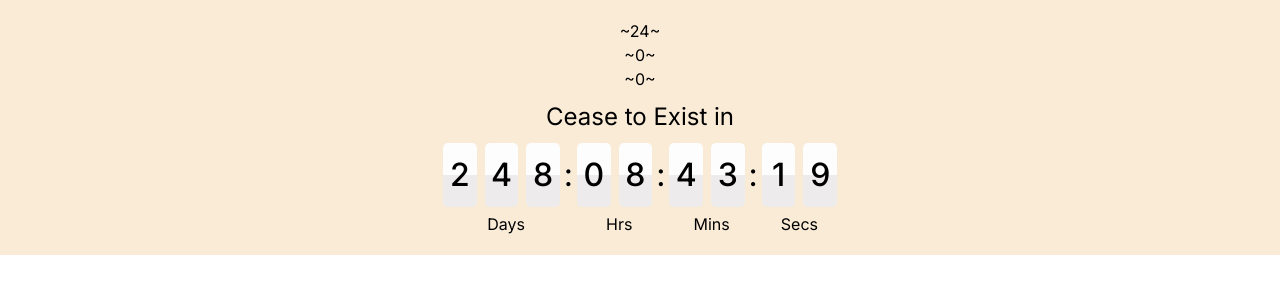
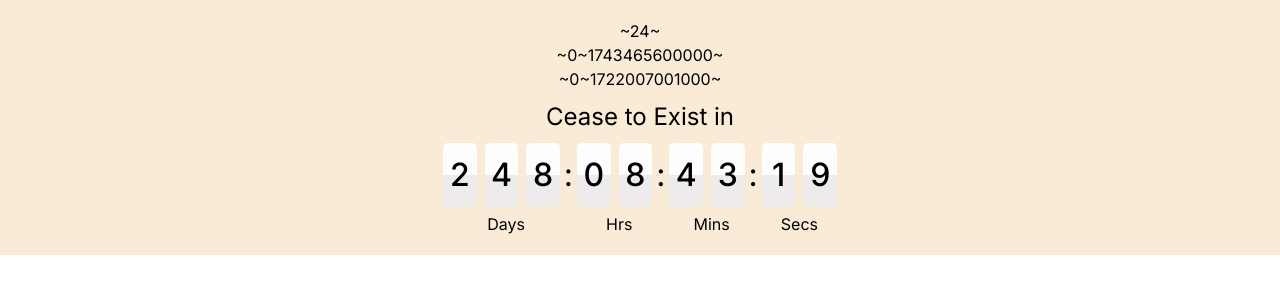
Before and after one commit to phi-404/phi, a Next.js app: page / in a window 1280 px wide. Shown: the top 300 px of the page. Built offline with nearby package versions, Linux system fonts and the light colour scheme.

Commit message:
added time in milisecond

```diff
--- a/components/CountdownTimer/index.tsx
+++ b/components/CountdownTimer/index.tsx
@@ -52,8 +52,8 @@ function CountdownTimer({ deadline, title, lvl }: CountdownTimerProps) {
     return (
         <div className={styles.container}>
             <span>~{lvl}~</span>
-            <span>~{deadline.getTimezoneOffset()}~</span>
-            <span>~{new Date().getTimezoneOffset()}~</span>
+            <span>~{deadline.getTimezoneOffset()}~{deadline.getTime()}~</span>
+            <span>~{new Date().getTimezoneOffset()}~{new Date().getTime()}~</span>
             <h2 className={styles.title}>{title}</h2>
 
             <div className={styles.timeWrapper}>
```
